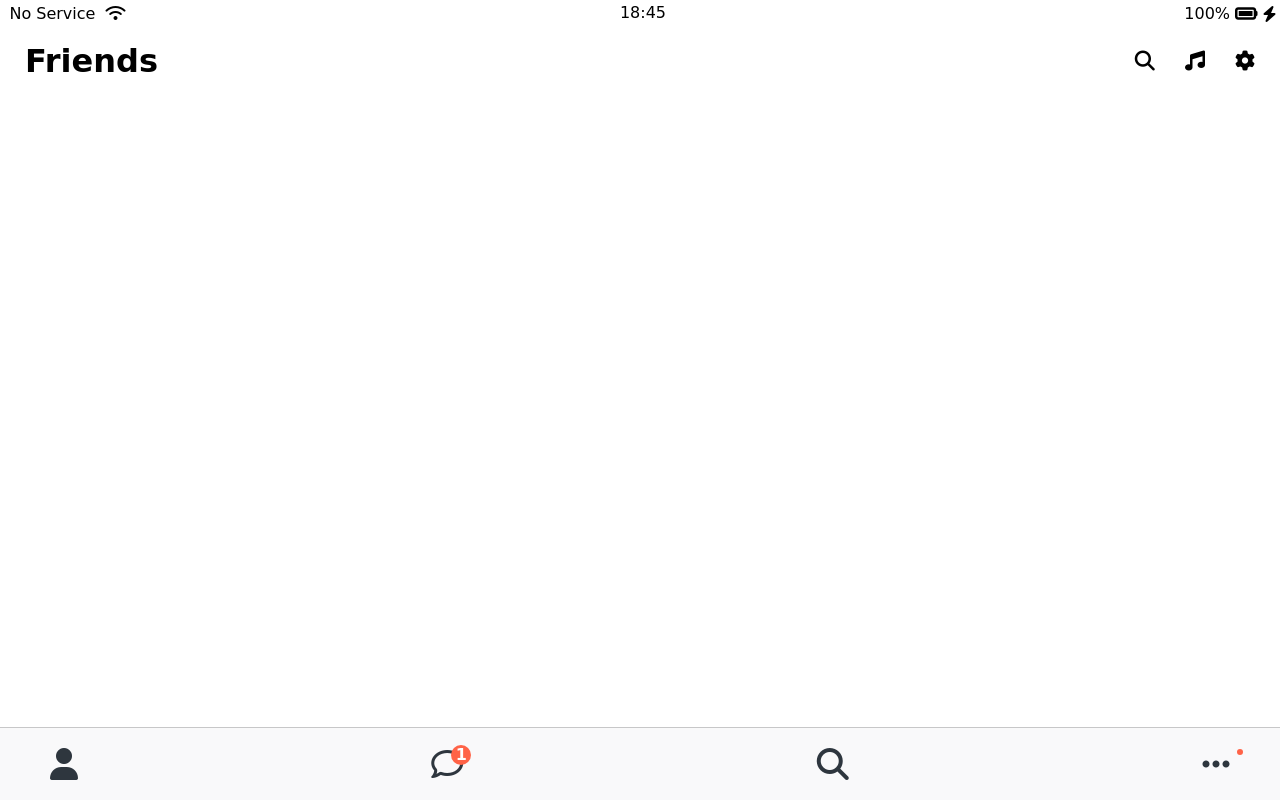
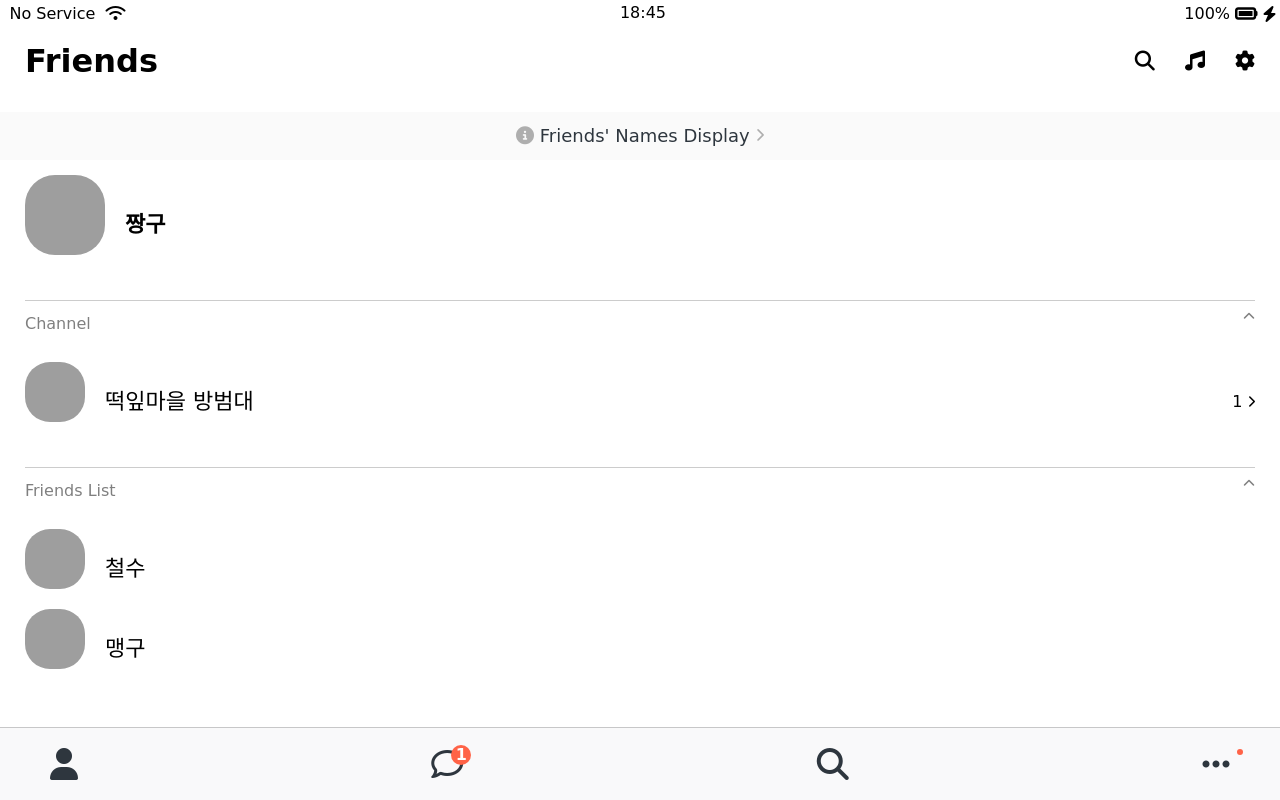
Before and after one commit to jijijung/kokoa-clone-2022, a plain HTML site: page friends.html in a window 1280 px wide. Drawn offline with Linux system fonts and the light colour scheme; grey boxes are pictures that could not be loaded; a web font is replaced by a local one.

Commit message:
Add friends screen main and Create user-component.css and friends.css

```diff
--- /dev/null
+++ b/CSS/components/user-component.css
@@ -0,0 +1,42 @@
+.user-component {
+  justify-content: space-between;
+}
+.user-component,
+.user-component__column {
+  display: flex;
+  align-items: center;
+}
+
+.user-component__avatar {
+  width: 70px;
+  height: 70px;
+  border-radius: 30px;
+  margin-right: 20px;
+  margin-bottom: 20px;
+}
+
+.user-component__title {
+  font-weight: 600;
+  font-size: 22px;
+}
+
+.user-component__subtitle {
+  margin-top: 8px;
+  font-size: 17px;
+  color: rgba(0, 0, 0, 0.5);
+}
+
+.user-component__avatar--xl {
+  width: 80px;
+  height: 80px;
+}
+
+.user-component__avatar--sm {
+  width: 60px;
+  height: 60px;
+  border-radius: 25px;
+}
+
+.user-component__title--not-bold {
+  font-weight: 400;
+}
--- /dev/null
+++ b/CSS/screens/friends.css
@@ -0,0 +1,30 @@
+#friends-display-link {
+  text-align: center;
+  display: block;
+  background-color: #fafafa;
+  padding: 15px 0px;
+  font-size: 18px;
+  margin-bottom: 15px;
+  margin-top: -10px;
+}
+
+#friends-display-link i {
+  color: rgba(0, 0, 0, 0.3);
+}
+
+.friends-screen {
+  padding: 0px var(--horizontal-space);
+}
+
+.friends-screen__channel {
+  margin-top: 25px;
+  border-top: var(--main-border);
+  padding-top: 15px;
+}
+
+.friends-screen__channel-hearder {
+  margin-bottom: 30px;
+  display: flex;
+  justify-content: space-between;
+  color: rgba(0, 0, 0, 0.5);
+}
--- a/CSS/styles.css
+++ b/CSS/styles.css
@@ -6,9 +6,11 @@
 @import "components/status-bar.css";
 @import "components/nav-bar.css";
 @import "components/screen-header.css";
+@import "components/user-component.css";
 
 /* screens */
 @import "screens/login.css";
+@import "screens/friends.css";
 
 body {
   font-family: "Poor Story", cursive;
--- a/CSS/variables.css
+++ b/CSS/variables.css
@@ -1,3 +1,5 @@
 :root {
   --yellow: #fae100;
+  --horizontal-space: 25px;
+  --main-border: 1px solid rgba(0, 0, 0, 0.2);
 }
--- a/friends.html
+++ b/friends.html
@@ -30,6 +30,78 @@
         <span><i class="fas fa-cog fa-lg"></i></span>
       </div>
     </header>
+    <a id="friends-display-link"
+      ><i class="fas fa-info-circle"></i> Friends' Names Display
+      <i class="fas fa-chevron-right fa-xs"></i>
+    </a>
+    <main class="friends-screen">
+      <div class="user-component">
+        <div class="user-component__column">
+          <img
+            class="user-component__avatar user-component__avatar--xl"
+            src="https://search.pstatic.net/common/?src=http%3A%2F%2Fblogfiles.naver.net%2FMjAyMTA3MThfNDAg%2FMDAxNjI2NTQ0OTMwNzg4.xC9_usIfa9frexq58z33-sDMHfL9nR2xfwdEketmBpUg.vAdlMIVvcLwy8fLpyYTIZjK4Ar-M2Lsiq1UwCDK-fZwg.JPEG.ysyoon3811%2FIMG_8738.JPG&type=sc960_832"
+          />
+          <div class="user-component__text">
+            <h4 class="user-component__title">짱구</h4>
+            <!--  <h6 class="user-component__subtitle">this text whatever</h6> -->
+          </div>
+        </div>
+        <div class="user-component__column"></div>
+      </div>
+      <div class="friends-screen__channel">
+        <div class="friends-screen__channel-hearder">
+          <span>Channel</span>
+          <i class="fas fa-chevron-up fa-xs"></i>
+        </div>
+      </div>
+      <div class="user-component">
+        <div class="user-component__column">
+          <img
+            class="user-component__avatar user-component__avatar--sm"
+            src="https://search.pstatic.net/common/?src=http%3A%2F%2Fblogfiles.naver.net%2FMjAyMDEwMTZfOTEg%2FMDAxNjAyODU2NDI2NjU1.cvKg1Vv0PuV21MdWFYl4neFV_W0Y7pbC9JQOiTYUos8g.pvbR7gDduB5WhK_GdKXX2k59WU9ktK2RfYSmhZFT-0sg.JPEG.hjiyoon0214%2F1602856427711.jpg&type=sc960_832"
+          />
+          <div class="user-component__text">
+            <h4 class="user-component__title user-component__title--not-bold">
+              떡잎마을 방범대
+            </h4>
+            <!--  <h6 class="user-component__subtitle">this text whatever</h6> -->
+          </div>
+        </div>
+        <div class="user-component__column">
+          <div>
+            <span>1</span>
+            <i class="fas fa-chevron-right fa-xs"></i>
+          </div>
+        </div>
+      </div>
+      <div class="friends-screen__channel">
+        <div class="friends-screen__channel-hearder">
+          <span>Friends List</span>
+          <i class="fas fa-chevron-up fa-xs"></i>
+        </div>
+        <div class="user-component__column">
+            <img
+              class="user-component__avatar user-component__avatar--sm"
+              src="https://search.pstatic.net/common/?src=http%3A%2F%2Fcafefiles.naver.net%2FMjAxOTA1MTFfNTIg%2FMDAxNTU3NTczODEyNjcz.N0Z4VH8GiEg_CawEmVh68TkG1G-ACVhRMpkV2Nz-qd0g.qP7fdkSrGFN29YVCC9JBemYyevdbOafQ2QGqh317pLwg.JPEG.llolollll%2FexternalFile.jpg&type=sc960_832"
+            />
+            <div class="user-component__text">
+              <h4 class="user-component__title user-component__title--not-bold">
+                철수
+              </h4>
+            </div>
+        </div>
+        <div class="user-component__column">
+            <img
+              class="user-component__avatar user-component__avatar--sm"
+              src="https://search.pstatic.net/common/?src=http%3A%2F%2Fblogfiles.naver.net%2FMjAyMTA5MjNfMjg4%2FMDAxNjMyMzY3Mzk0MTg2.py0aAfgQ1YUmKGM47IfZl2yHI0-9QweeO70bFvis_BAg.bTtvSxK6b5X3SU8PJPUcewvRdlBemQXF2XZmMAlR3dYg.JPEG.anne_zhou%2F1632367391978.jpg&type=sc960_832"
+            />
+            <div class="user-component__text">
+              <h4 class="user-component__title user-component__title--not-bold">
+                맹구
+              </h4>
+            </div>
+        </div>
+    </main>
     <nav class="nav">
       <ul class="nav__list">
         <li class="nav__btn">
```
